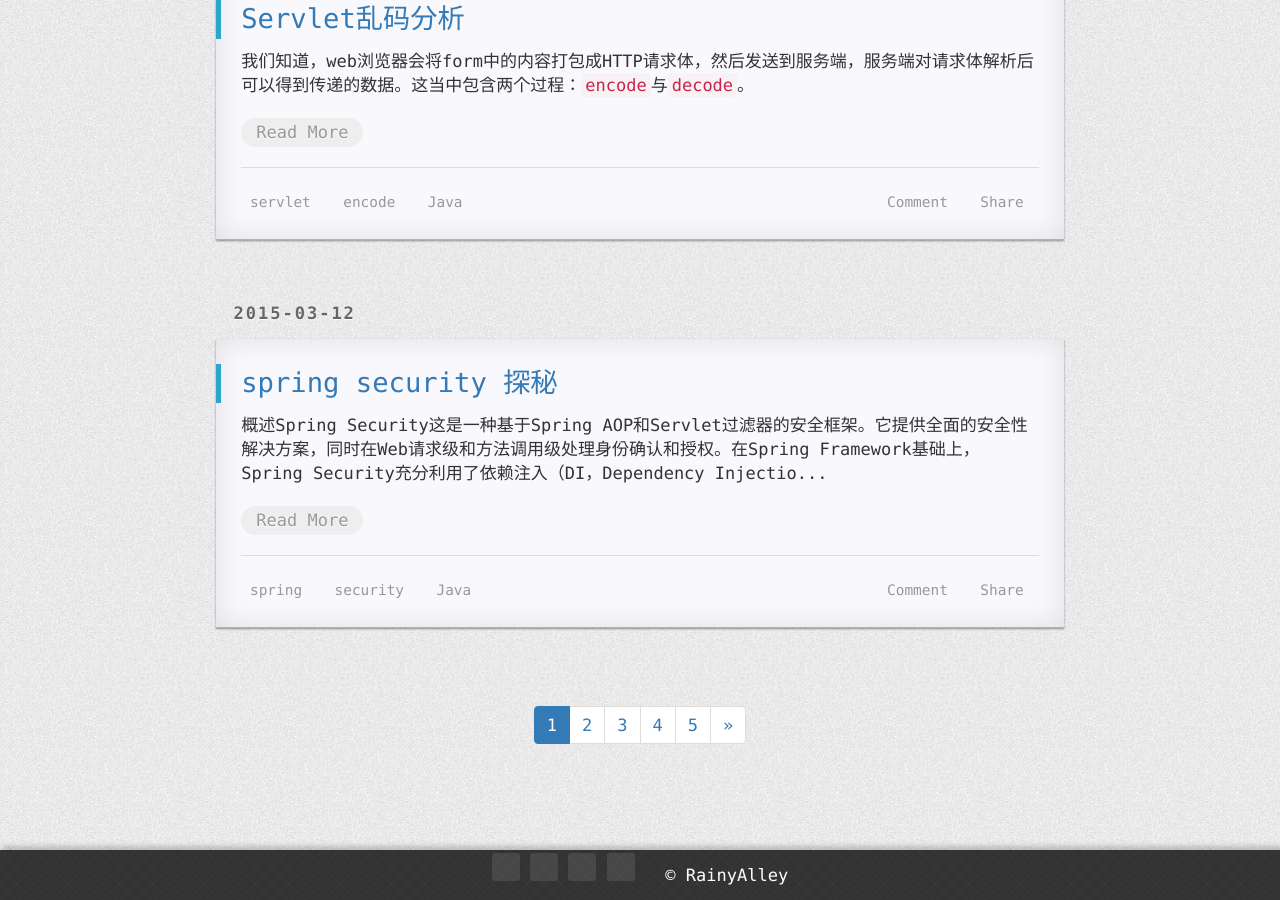
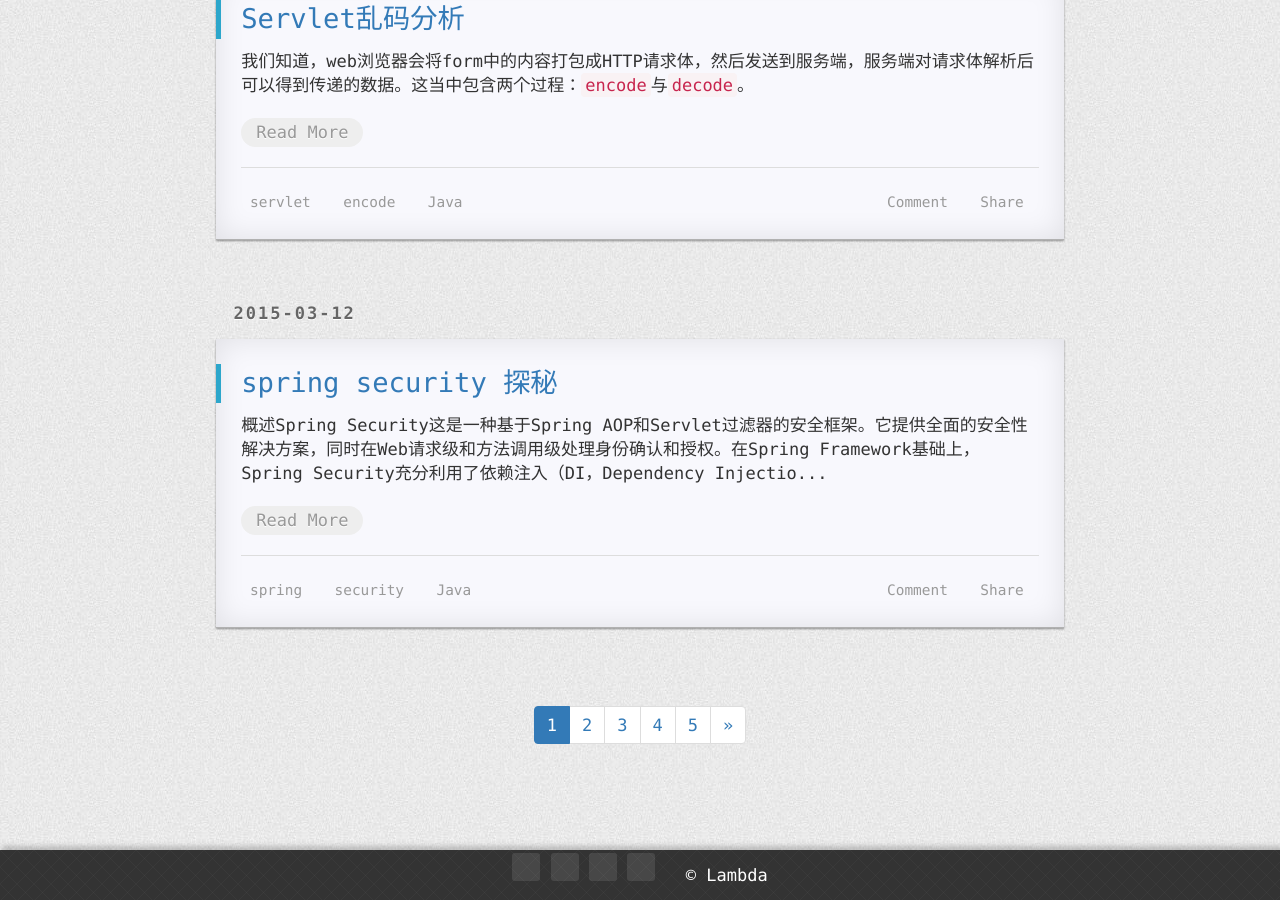
Before and after one commit to bit-ranger/blog, a Jekyll site: the page built from index.html, in a window 1280 px wide and 900 px high, scrolled down 3257 px. Built offline with Jekyll 4.4.1, drawn with Linux system fonts in a browser that asks for light colours; nearby versions of some CDN libraries; the list of posts is cut into pages by our own code; comment, search, counter and statistics services are not loaded; a style sheet for code colours, icons or effects is not loaded.

Commit message:
rename site

```diff
--- a/_includes/footer.html
+++ b/_includes/footer.html
@@ -5,7 +5,7 @@
                 <a class="foot-item" href="{{ '/feed.xml' | prepend: site.baseurl | prepend: site.url }}" target="_blank"><span class="octicon octicon-rss"></span></a>
                 <a class="foot-item" href="{{ '/link/' | prepend: site.baseurl | prepend: site.url }}"><span class="octicon octicon-link-external"></span></a>
                 &nbsp;
-                <a href="{{ site.url }}"><span class="word-keep">&copy; RainyAlley</span></a>
+                <a href="{{ site.url }}"><span class="word-keep">&copy; Lambda</span></a>
         </div>
     </footer>
     <script type="text/javascript" src="https://cdn.bootcss.com/jquery/1.11.3/jquery.min.js"></script>
```
